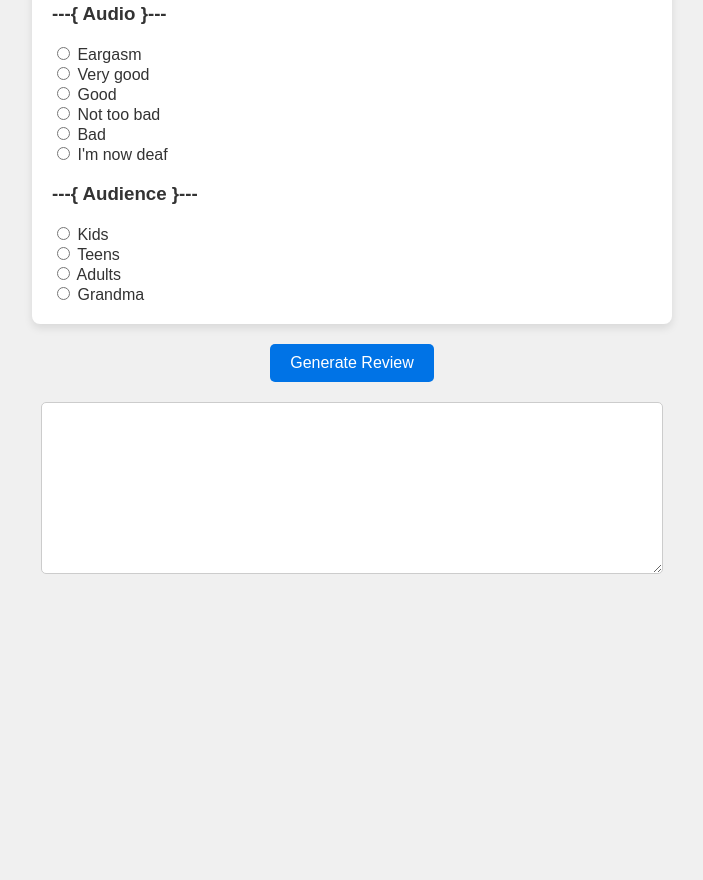
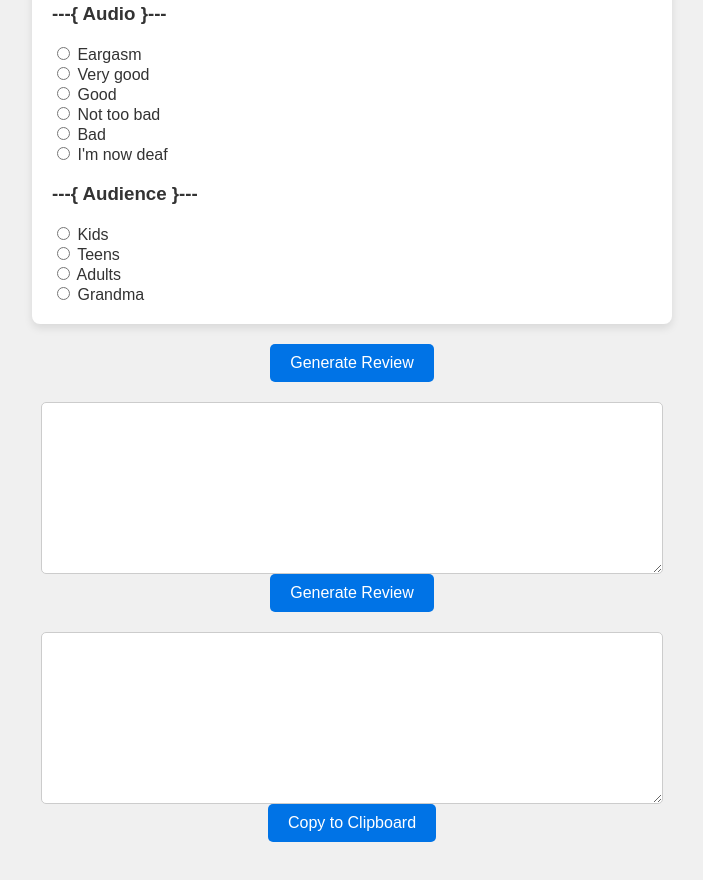
Before and after one commit to mluqmaan/steam-review-template, a plain HTML site: page index.html in a window 1280 px wide. Shown: the part 514-1394 px from the top of the page, without its empty margins (288-991 px from the left). Before the commit the page ends 1108 px from the top, so only its background shows below. Drawn offline with Linux system fonts and the light colour scheme.

Commit message:
add copy button

```diff
--- a/index.html
+++ b/index.html
@@ -14,6 +14,10 @@
     <button id="generate-review">Generate Review</button>
     <textarea id="review-output" rows="15" readonly></textarea>
 
+    <button id="generate-review">Generate Review</button>
+    <textarea id="review-output" rows="15" readonly></textarea>
+    <button id="copy-review">Copy to Clipboard</button>
+
     <script src="script.js"></script>
 </body>
 </html>
```
